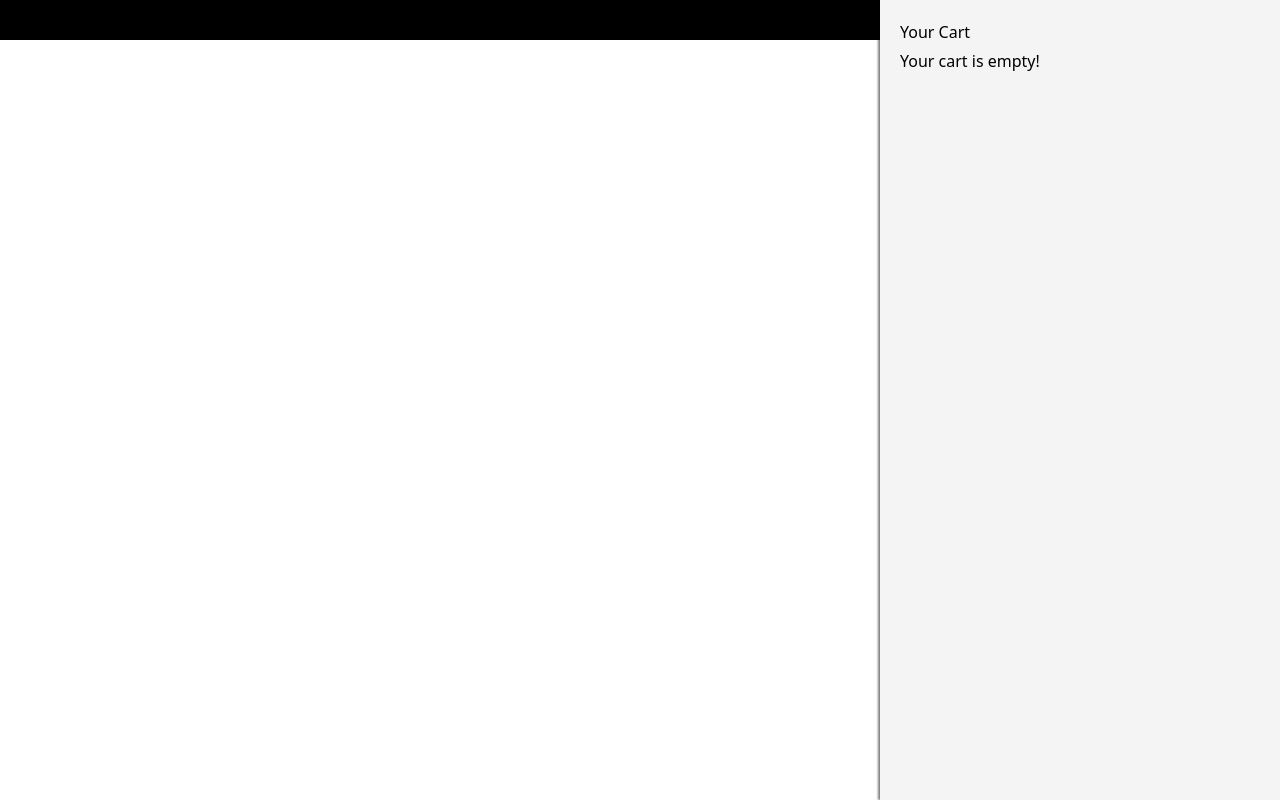
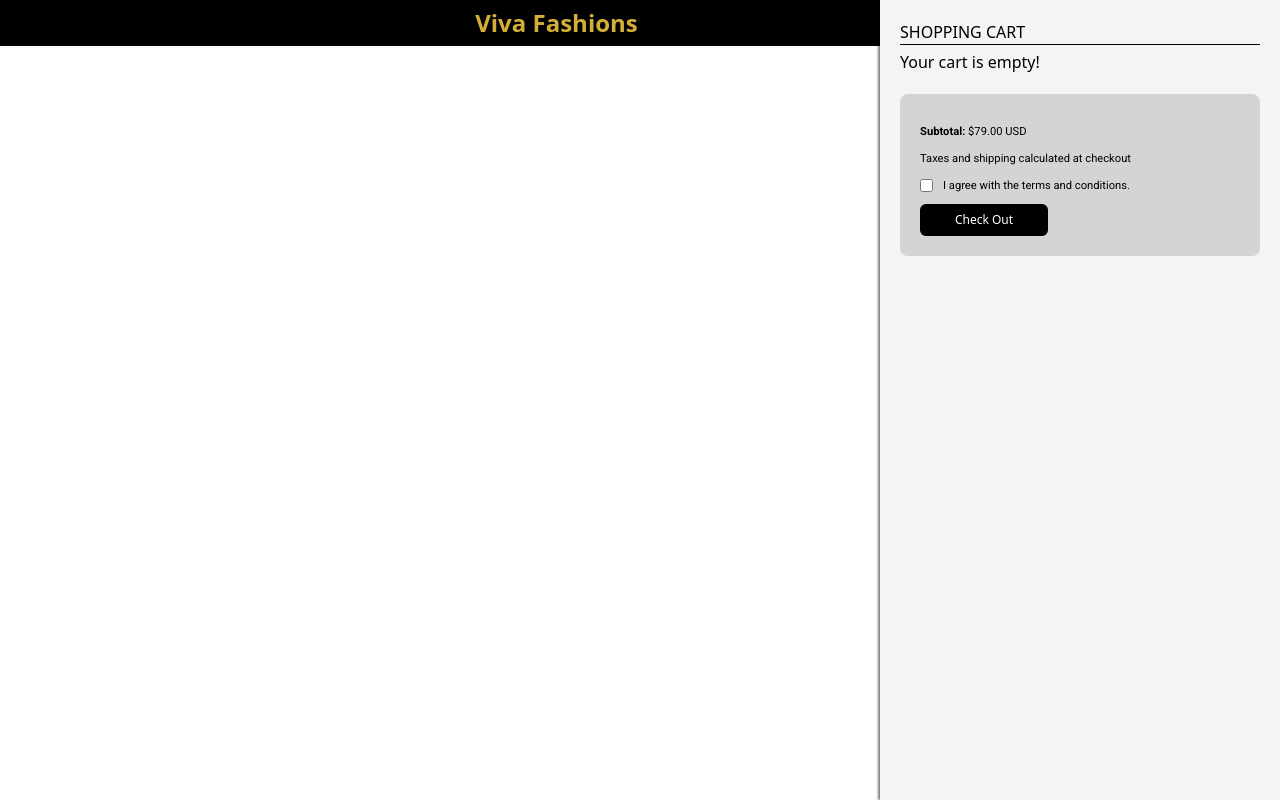
Before and after one commit to sri91524/capstoneproject-frontend, a React (Vite) app: page /cart in a window 1280 px wide. Built offline with nearby package versions, Linux system fonts and the light colour scheme.

Commit message:
updated css

```diff
--- a/src/App.css
+++ b/src/App.css
@@ -1,10 +1,10 @@
-.btnSearch{
-    background-color:rgb(212, 175, 55);
-}
+
 
 .nav{
     display: flex;
     justify-content:right;
+    align-items: center;
+    text-align: center;
     background-color: black;
     color:white;
     gap:30px;
@@ -15,14 +15,16 @@
 
 .headertext{
     color:rgb(212, 175, 55);
-    text-align: left;
+    text-align: center;
     align-items: left;
-    font-size:20px ;
     font-weight: bold;
+    margin: 0;
+    font-size: 24px;
+    flex: 1;
 }
 .cartcountbadge{
     position: absolute;
-    top: -5px;
+    top: -1px;
     right: -10px;
     background-color: rgb(212, 175, 55);
     color: white;
@@ -33,6 +35,7 @@
     justify-content: center;
     align-items: center;
     font-size: 12px;
+    margin-right: 30px;
 }
 
 
--- /dev/null
+++ b/src/components/Form.css
@@ -0,0 +1,32 @@
+.form-container {
+    display: flex;
+    justify-content: flex-end; /* Aligns the form to the right */
+    padding-right: 20px; /* Optional: Add some padding to the right */
+}
+
+.form-content {
+    display: flex;
+    align-items: center; /* Vertically aligns the items in the form */
+    gap: 10px; /* Adds spacing between the form elements */
+    flex-wrap: nowrap; /* Prevents wrapping of form controls */
+}
+
+.form-control {
+    height: 20px; /* Reduced height for form controls */
+    padding: 0 6px; /* Reduced padding to maintain the reduced height */
+    font-size: 12px; /* Adjust font size for consistency */
+    line-height: 24px; /* Vertically center text inside the controls */
+}
+
+input[type="submit"] {
+    height: 24px; /* Ensure the button has the same height as form controls */
+    padding: 0 6px; /* Padding for the button */
+    cursor: pointer;
+    font-size: 12px; /* Same font size for consistency */
+    line-height: 24px; /* Ensure text is vertically aligned inside the button */
+    display: inline-flex; /* Ensures the button stays inline with other items */
+    align-items: center; /* Vertically center the button text */
+    background-color: rgb(212, 175, 55); /* Button color */
+    border: none; /* Optional: Remove button border */
+    border-radius: 4px; /* Optional: Add rounded corners */
+}
--- a/src/components/Form.jsx
+++ b/src/components/Form.jsx
@@ -1,4 +1,5 @@
 import { useState } from 'react';
+import './Form.css'
 
 function Form(props){
 
@@ -15,17 +16,33 @@ function Form(props){
 
 
 return(
-    <div>
-        <form onSubmit={handleSubmit} className="space-y-6">
-            <select name="category" value={formData.category} onChange ={handleChange} className="border p-2 rounded-md w-64 h-10">
-                <option value="">select category</option>
+    <div className="form-container">
+    <form onSubmit={handleSubmit} className="form-content flex items-center gap-2">
+        <select
+            name="category"
+            value={formData.category}
+            onChange={handleChange}
+            className="border rounded-md h-6 text-xs"
+        >
+            <option value="">Select Category</option>
             <option value="women">Women</option>
             <option value="men">Men</option>
             <option value="kids">Kids</option>
         </select>
-            <input type="text" name ="searchterm" value={formData.searchterm} onChange={handleChange}  className="border p-2 rounded-md w-64 h-10"/>
 
-            <input type ="submit" value ="Search" className="text-white p-2 rounded-md w-30 h-10 cursor-pointer btnSearch" />
+        <input
+            type="text"
+            name="searchterm"
+            value={formData.searchterm}
+            onChange={handleChange}
+            className="border p-1 rounded-md h-6 text-xs"
+        />
+
+        <input
+            type="submit"
+            value="Search"
+            className="text-white p-1 rounded-md h-4 cursor-pointer btnSearch text-xs"
+        />
     </form>
 </div>
 )
--- a/src/components/Nav.jsx
+++ b/src/components/Nav.jsx
@@ -14,14 +14,14 @@ function Nav({ cart, setCart }){
     }
     return(
         <div className='nav'>
-            <h1 className='headertext'>Viva Fashion</h1>
+            <h1 className='headertext'>Viva Fashions</h1>
             <Link to="/">
                 <div>Home</div>
             </Link>
-            <div onClick ={toggleCart} style ={{cursor :'pointer'}}>
+            <div onClick ={toggleCart} style={{cursor: 'pointer', marginRight: '30px'}}>
                 <div> Cart</div>
                 {cart.length > 0 && (
-                    <span >{cart.length}</span>
+                    <span className='cartcountbadge'>{cart.length}</span>
                 )}
             </div>
 
--- a/src/pages/Cart.css
+++ b/src/pages/Cart.css
@@ -168,3 +168,25 @@
     color: #d4af37 !important;
     font-weight: bold;
 }
+
+/* Cart summary styling */
+.cart-summary {
+    padding: 20px;
+    background-color: #d4d4d4;
+    border-radius: 8px;
+    margin-top: 20px;
+}
+
+.cart-summary p {
+    margin: 10px 0;
+}
+
+.cart-summary .terms-container {
+    display: flex;
+    align-items: center;
+    margin: 10px 0;
+}
+
+.cart-summary .terms-container input {
+    margin-right: 10px;
+}
--- a/src/pages/Cart.jsx
+++ b/src/pages/Cart.jsx
@@ -28,7 +28,8 @@ function Cart({ cartItems, setCart }){
     return(
 
             <div className ="cart-container">
-                <h2>Your Cart</h2>
+                <h2>SHOPPING CART</h2>
+                <hr/>
                 {cartItems.length === 0 ? (
                     <p>Your cart is empty!</p>
                 ):(
@@ -59,6 +60,8 @@ function Cart({ cartItems, setCart }){
                                             }}
                                         />
                                         <button className ="quantity-btn" onClick={() => handleAdd(index)}>+</button>
+                                    </div>
+                                    <div>
                                         <button className='delete-btn' onClick={() => handleDelete(index)}>Delete</button>
                                     </div>
 
@@ -68,6 +71,17 @@ function Cart({ cartItems, setCart }){
                         ))}
                     </ul>
                 )}
+                  <div className="cart-summary">
+                    <p className='carttitle'><strong>Subtotal:</strong> $79.00 USD</p>
+                    <p className='carttitle'>Taxes and shipping calculated at checkout</p>
+                    <div className="terms-container carttitle">
+                        <input type="checkbox" id="terms" />
+                        <label htmlFor="terms">I agree with the terms and conditions.</label>
+                    </div>
+                    <div>
+                        <button className="bg-black text-white p-2 rounded-md w-32 h-8 flex items-center justify-center cursor-pointer text-xs">Check Out</button>
+                    </div>
+                </div>
             </div>
     );
 }
```
Lines whose indentation alone changed are shown as unchanged.
